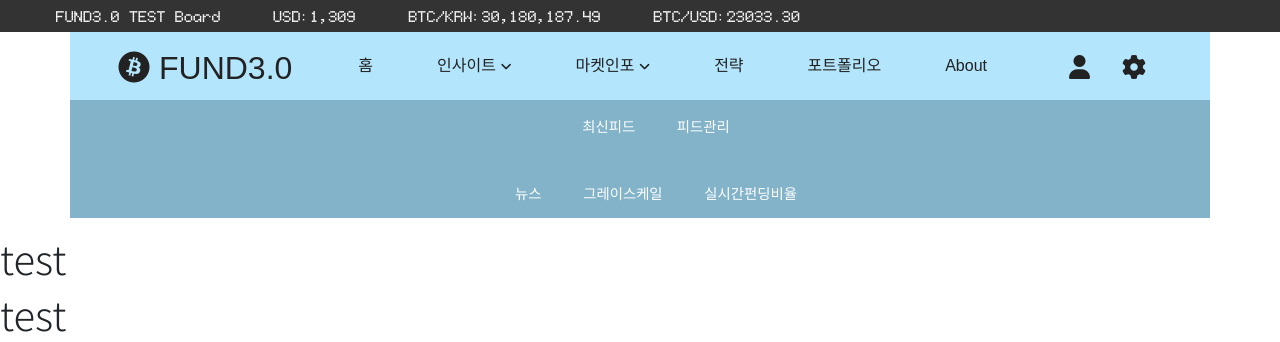
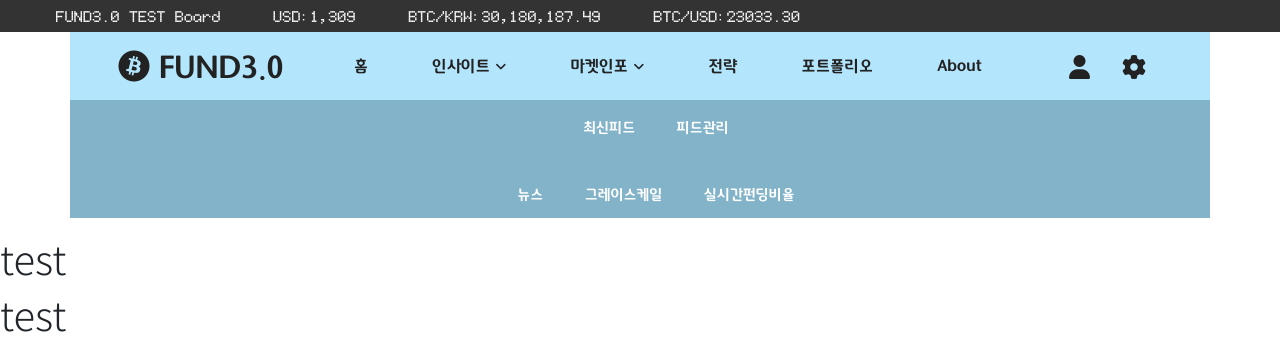
Before and after one commit to RalpoohNam/TDM_Website_A, a Django app: page /kimp_table/ in a window 1280 px wide. Shown: the top 342 px of the page. Run offline with Django 4.2, Linux system fonts and the light colour scheme; some libraries are stand-ins or nearby versions; some web fonts are replaced.

Commit message:
fonts modify 4

```diff
--- a/templates/head.html
+++ b/templates/head.html
@@ -26,18 +26,15 @@
     <style>
         @font-face {
             font-family: 'LED font';
-            src: url("{% static 'fonts/Nine_pin.woff' %}") format('woff');
-            src: url("{% static 'fonts/Nine_pin.ttf' %}") format('truetype');
+            src: url("{% static 'fonts/Nine_Pin.woff' %}") format('woff');
         }
         @font-face {
             font-family: 'Francois One';
             src: url("{% static 'fonts/FrancoisOne-Regular.woff' %}") format('woff');
-            src: url("{% static 'fonts/FrancoisOne-Regular.ttf' %}") format('truetype');
         }
         @font-face {
             font-family: 'Tway font';
             src: url("{% static 'fonts/tway_air.woff' %}") format('woff');
-            src: url("{% static 'fonts/tway_air.ttf' %}") format('truetype');
         }
     </style>
 
```
Also changed, not shown: static/fonts/FrancoisOne-Regular.ttf (deleted), static/fonts/Nine_Pin.ttf (deleted), static/fonts/Nine_Pin.woff, 1 other file.
